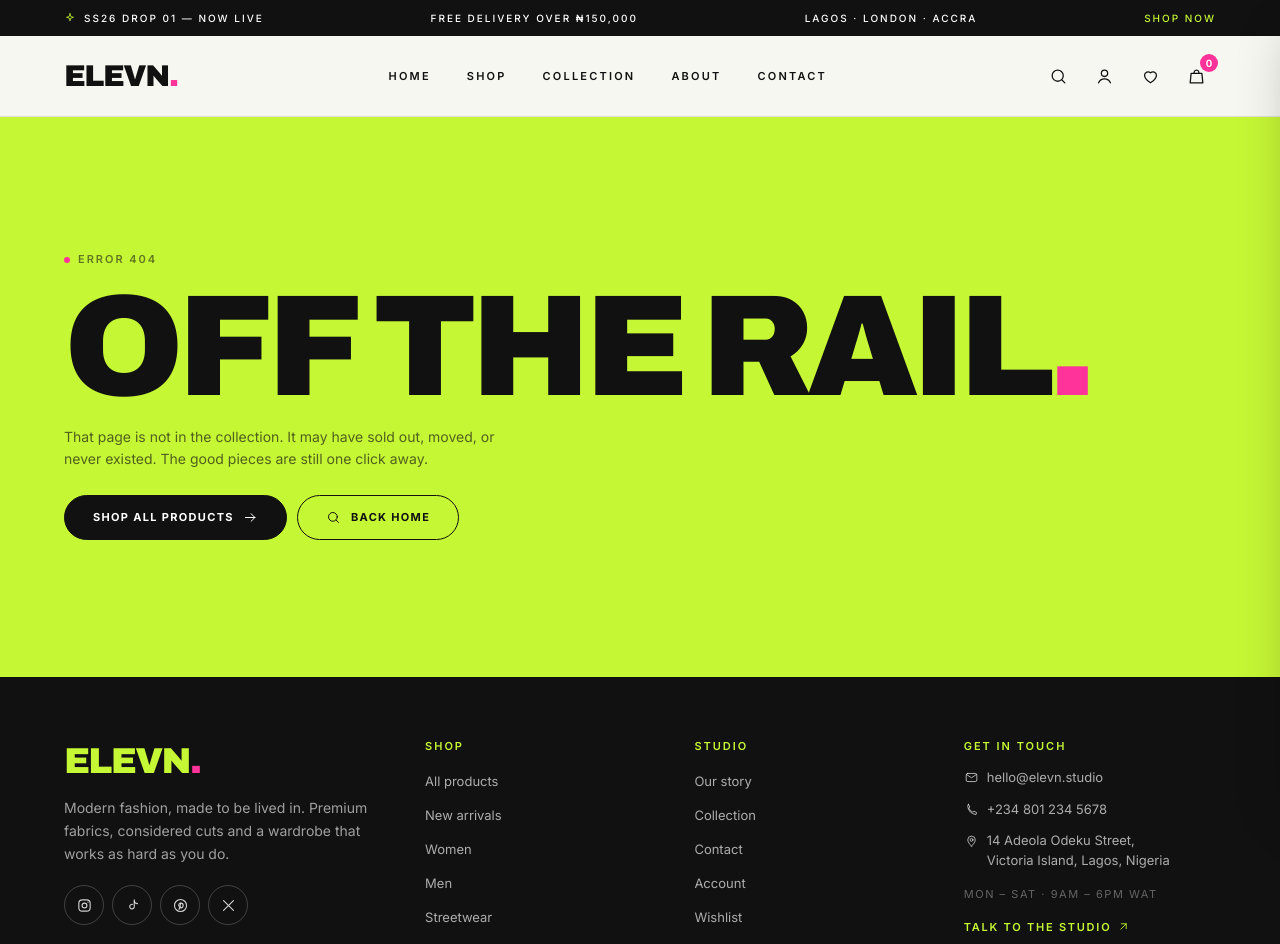
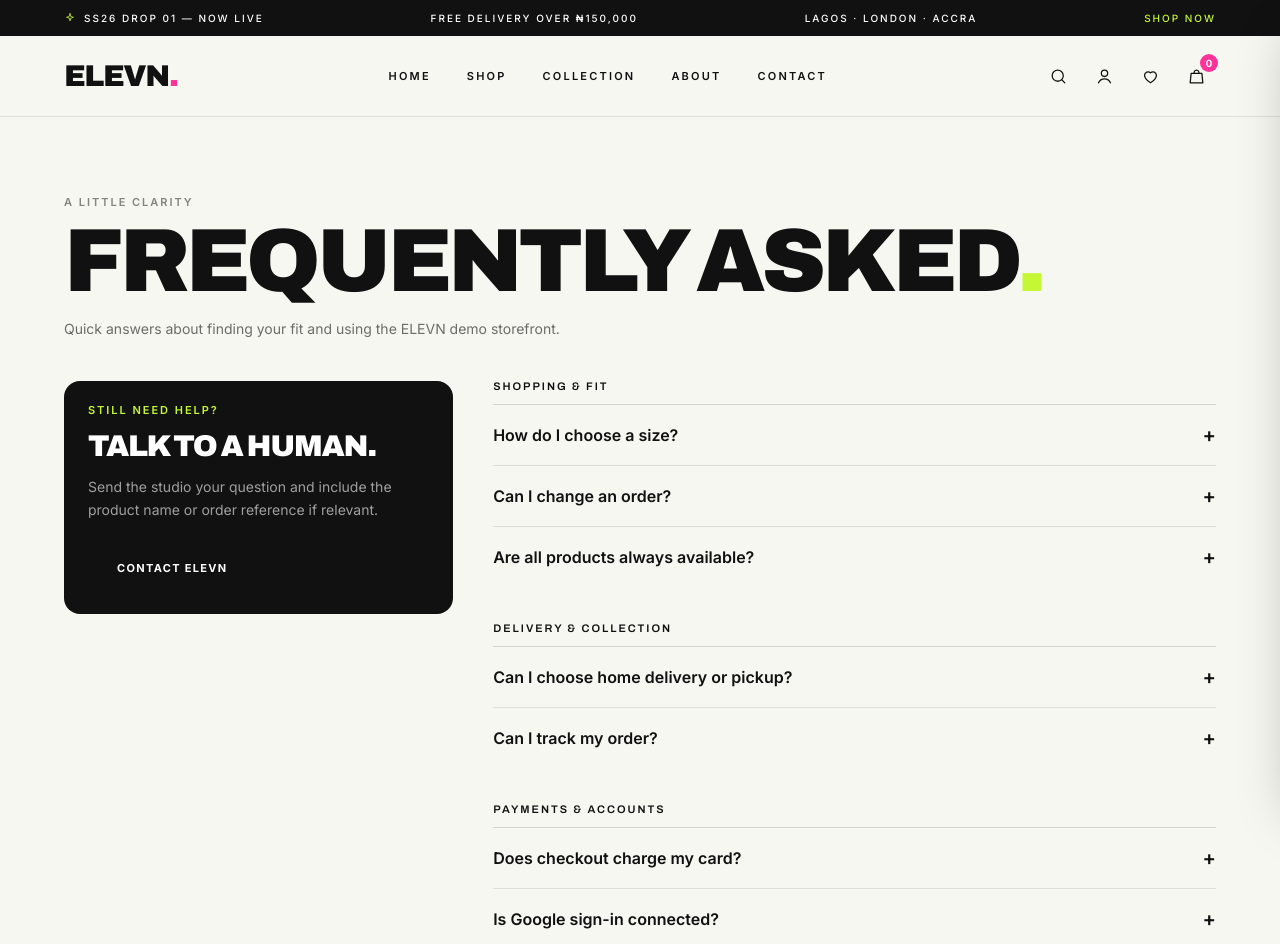
Before and after one commit to dbobmanuel29-hue/elevn, a Next.js app: page /faq in a window 1280 px wide. Before the commit this address had no page. Shown: the top 944 px of the page. Built offline with nearby package versions, Linux system fonts and the light colour scheme.

Commit message:
Add ELEVN customer FAQ page

```diff
--- /dev/null
+++ b/src/app/faq/page.tsx
@@ -0,0 +1,14 @@
+import type { Metadata } from "next";
+import Link from "next/link";
+
+export const metadata: Metadata = { title: "FAQs", description: "Answers about ELEVN sizing, shopping, delivery, returns and demo checkout." };
+
+const groups = [
+  { title: "Shopping & fit", items: [["How do I choose a size?","Use our size guide and read the fit notes on each product page. If you are between sizes, contact the studio before ordering."],["Can I change an order?","In this demo storefront, orders are not submitted to a fulfilment team. A live store will provide order-change support once backend services are connected."],["Are all products always available?","Availability indicators reflect the catalogue data shown on the website. They are demonstration information, not a live warehouse count."]] },
+  { title: "Delivery & collection", items: [["Can I choose home delivery or pickup?","The checkout demonstration offers home delivery and pickup options with separate sample fees. The pickup location and delivery operations are not yet live."],["Can I track my order?","The tracking experience is a browser-based demonstration. It does not connect to a courier or provide real shipment updates."]] },
+  { title: "Payments & accounts", items: [["Does checkout charge my card?","No. Payment is simulated for demonstration only. No money is collected and no payment provider is contacted."],["Is Google sign-in connected?","No. The Google sign-in control is a demo until real authentication is configured."],["Is my account stored securely online?","Not yet. Demo account data is stored locally in your browser. Do not use a real password."]] },
+];
+
+export default function FAQPage() {
+  return <main className="bg-paper"><section className="shell py-12 md:py-20"><p className="eyebrow text-ink/50">A little clarity</p><h1 className="display mt-3 text-[clamp(3rem,7vw,6rem)]">Frequently asked<span className="text-lime">.</span></h1><p className="mt-4 max-w-xl text-sm leading-relaxed text-ink/60">Quick answers about finding your fit and using the ELEVN demo storefront.</p><div className="mt-10 grid gap-10 md:grid-cols-[0.7fr_1.3fr]"><aside className="h-fit rounded-2xl bg-ink p-6 text-white"><p className="eyebrow text-lime">Still need help?</p><h2 className="display mt-3 text-3xl">Talk to a human.</h2><p className="mt-3 text-sm leading-relaxed text-white/60">Send the studio your question and include the product name or order reference if relevant.</p><Link href="/contact" className="btn btn-ink mt-6 inline-flex">Contact ELEVN</Link></aside><div className="space-y-9">{groups.map(group=><section key={group.title}><h2 className="eyebrow border-b border-ink/15 pb-3">{group.title}</h2><div className="divide-y divide-ink/10">{group.items.map(([q,a])=><details key={q} className="group py-4"><summary className="flex cursor-pointer list-none items-center justify-between gap-4 font-semibold">{q}<span className="text-xl transition group-open:rotate-45">+</span></summary><p className="mt-3 max-w-2xl text-sm leading-relaxed text-ink/60">{a}</p></details>)}</div></section>)}</div></div></section></main>;
+}
```
